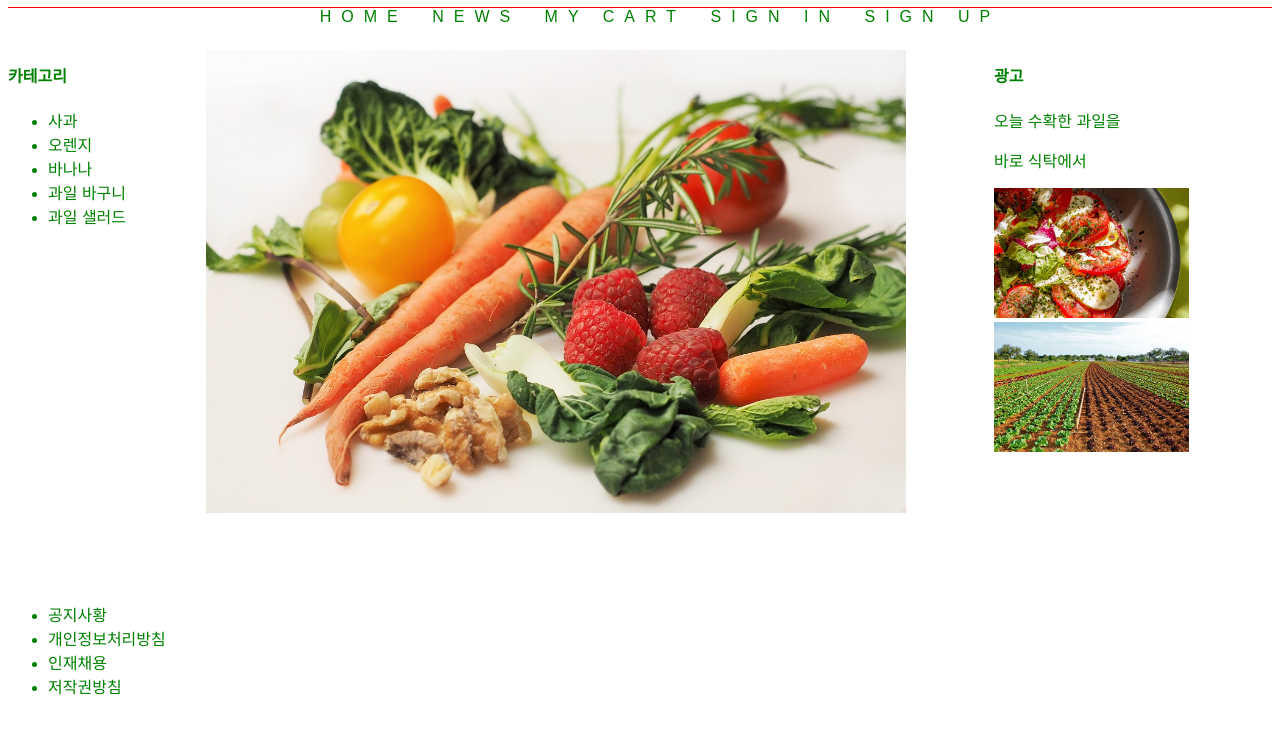
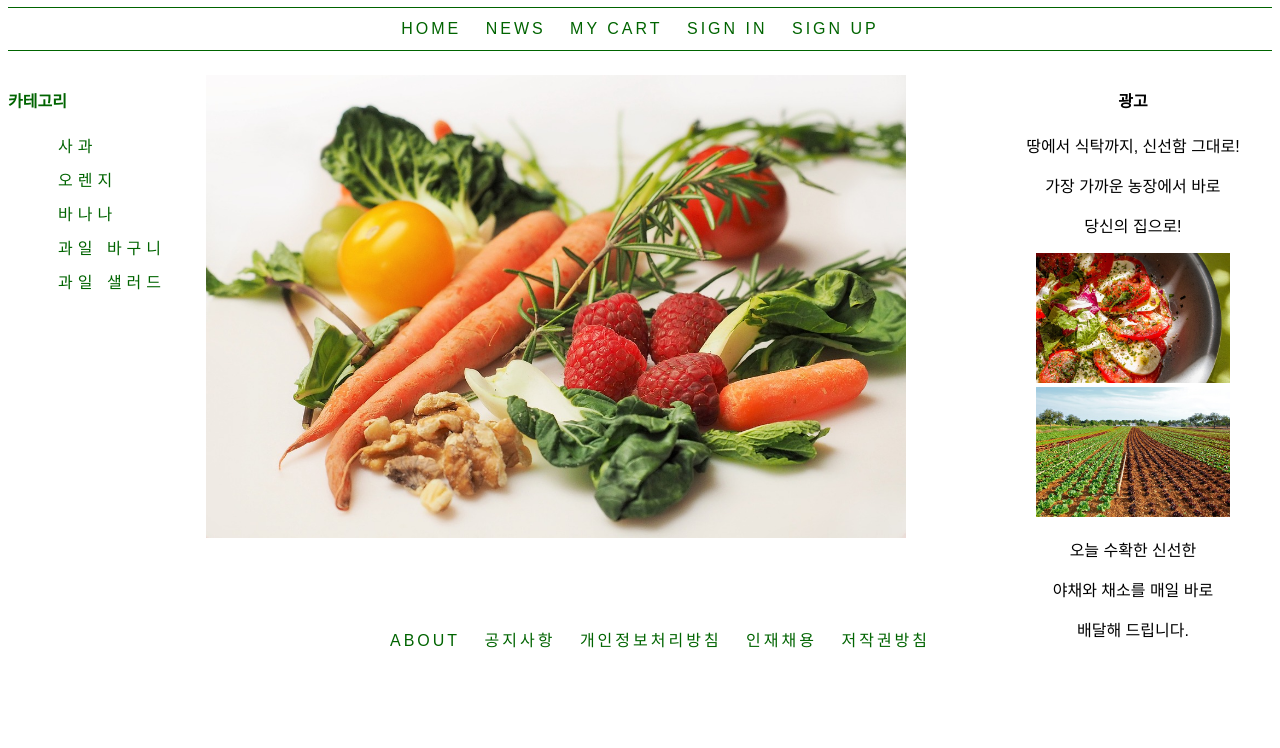
Before and after one commit to Soyoung1090/sy, a plain HTML site: page index.html in a window 1280 px wide. Shown: the part 73-821 px from the top of the page. Drawn offline with Linux system fonts and the light colour scheme; a web font is replaced by a local one.

Commit message:
Add files via upload

```diff
--- a/index.html
+++ b/index.html
@@ -9,25 +9,9 @@
     <link rel="preconnect" href="https://fonts.googleapis.com">
 <link rel="preconnect" href="https://fonts.gstatic.com" crossorigin>
 <link href="https://fonts.googleapis.com/css2?family=Orbit&display=swap" rel="stylesheet">
-
-<style>
-    ul.nav {
-        list-style: none;
-        text-align: center;
-        border-top: 1px solid red;
-        padding: 10px, 0;
-    }
-
-    ul.nav li {
-        display: inline;
-        text-transform: uppercase;
-        padding: 0 10px;
-        letter-spacing: 10px;
-    }
+</head>
 
 
-</style>
-</head>
 
 
 <body>
@@ -62,15 +46,20 @@
 
    <aside id="right">
     <h4>광고</h4>
-        <p>오늘 수확한 과일을</p>
-        <p>바로 식탁에서</p>
+        <p>땅에서 식탁까지, 신선함 그대로!</p>
+        <p>가장 가까운 농장에서 바로</p>
+        <p>당신의 집으로!</p>
         <img src="image/salad1.jpg" width="70%">
         <img src="image/farm.jpg" width="70%">
+        <p>오늘 수확한 신선한</p>
+        <p>야채와 채소를 매일 바로</p>
+        <p>배달해 드립니다.</p>
     </aside>
 
     <footer id="bottom">
      <ul>
-        <li><a href="#">공지사황</a></li>
+        <li>ABOUT</li>
+        <li><a href="#">공지사항</a></li>
         <li><a href="#">개인정보처리방침</a></li>
         <li><a href="#">인재채용</a></li>
         <li><a href="#">저작권방침</a></li>
--- a/mycss.css
+++ b/mycss.css
@@ -1,6 +1,6 @@
 html,body{
     height:100%;
-    color: green;
+    color: darkgreen;
     font-family: "Orbit", sans-serif;
   }
 
@@ -18,6 +18,7 @@ html,body{
     float:right;
     width:22%;
     height:70%;
+    text-align: center;
   }
   footer{
     clear:both;
@@ -27,21 +28,61 @@ html,body{
 
 
 
+  ul.nav {
+    list-style: none;
+    text-align: center;
+    border-top: 1px solid darkgreen;
+    border-bottom: 1px solid darkgreen;
+    padding: 10px, 0;
+    margin-top: 10px, 0px;
+    padding: 12px;
+}
+
+ul.nav li {
+    display: inline;
+    text-transform: uppercase;
+    padding: 0 10px;
+    letter-spacing: 3px;
+}
+
+
+
+
+
 
 #right {
-  color: green;
+  color: black;
 }
 
 #left {
-  color: green;
+  color: darkgreen;
 }
 
+#left li {
+  list-style: none;
+  text-transform: uppercase;
+  padding: 0 10px;
+  letter-spacing: 5px;
+  margin: 10px 0px;
+}
+
+
 #top {
-  color: green;
+  color: darkgreen;
 }
 
 #bottom {
-  color: green;
+  color: darkgreen;
+  text-align: center;
+}
+
+#bottom li {
+  display: inline-block;
+  list-style: none;
+  text-transform: uppercase;
+  padding: 0 10px;
+  letter-spacing: 3px;
+  text-align: center;
 }
 
 a {
@@ -49,10 +90,10 @@ a {
 }
 
 a:link {
-  color: green;
+  color: darkgreen;
 }
 
 a:visited {
-  color: green;
+  color: darkgreen;
   text-decoration: none;
 }
--- a/signin.html
+++ b/signin.html
@@ -4,6 +4,64 @@
     <meta charset="UTF-8">
     <meta name="viewport" content="width=device-width, initial-scale=1.0">
     <title>sign in</title>
+
+    <link rel="preconnect" href="https://fonts.googleapis.com">
+    <link rel="preconnect" href="https://fonts.gstatic.com" crossorigin>
+    <link href="https://fonts.googleapis.com/css2?family=Orbit&display=swap" rel="stylesheet">
+
+    <style>
+        input[type="text"],[type="password"] {
+            margin-bottom: 10px;
+            border-style: solid;
+            border-radius: 999px;
+            height: 20px;
+            width: 150px;
+            border-color: darkgreen;
+            transition: width 0s, height 0s, border-color 0s, background-color 0s;
+        }
+
+        input[type="text"]:focus,[type="password"]:focus {
+            width: 200px;
+            height: 30px;
+            border-color: red;
+            background-color: lightgreen;
+        }
+
+        input[type="submit"][value="로그인"] {
+            border-style: solid;
+            border-color: darkgreen;
+            background-color: darkgreen;
+            width: 110px;
+            height: 35px;
+            border-radius: 999px;
+            color: white;
+        }
+
+        input[type="reset"][value="초기화"] {
+            border-style: solid;
+            border-color: darkgreen;
+            background-color: white;
+            width: 110px;
+            height: 35px;
+            border-radius: 999px;
+            color: darkgreen;
+        }
+
+        input[type="reset"][value="초기화"]:hover {
+            border-style: solid;
+            border-color: darkgreen;
+            background-color: white;
+            width: 110px;
+            height: 35px;
+            border-radius: 999px;
+            color: darkgreen;
+        }
+
+        body {
+            font-family: "Orbit", sans-serif;
+        }
+
+    </style>
 </head>
 <body>
 
```
Also changed, not shown: 1 other file.
